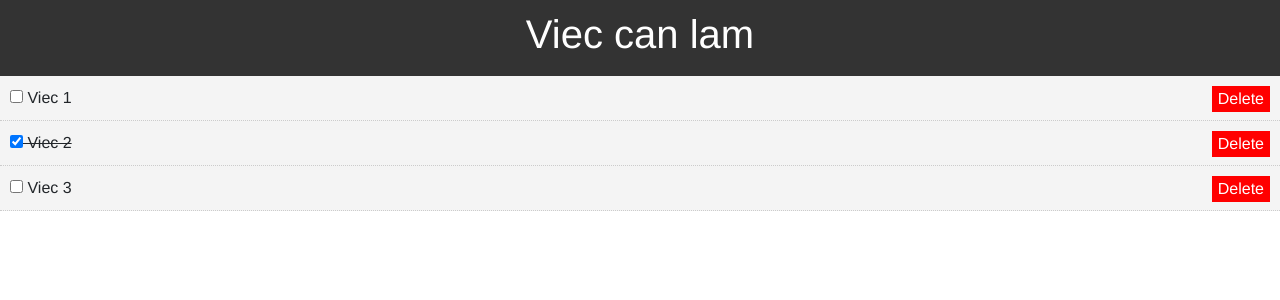
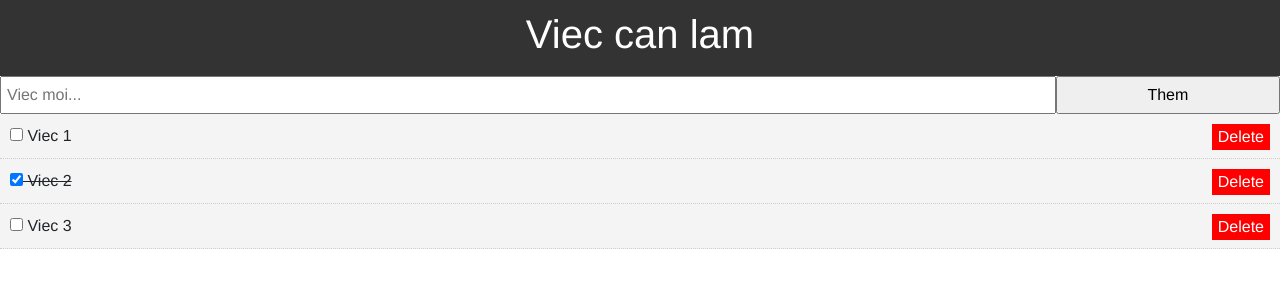
Before and after one commit to tranvuquang/vue3-basic, a Vue app: page / in a window 1280 px wide. Shown: the top 300 px of the page. Built offline with nearby package versions, Linux system fonts and the light colour scheme.

Commit message:
br04-form-input

```diff
--- a/package.json
+++ b/package.json
@@ -9,6 +9,7 @@
   },
   "dependencies": {
     "core-js": "^3.8.3",
+    "uuid": "^9.0.0",
     "vue": "^3.2.13"
   },
   "devDependencies": {
--- /dev/null
+++ b/src/components/AddTodo.vue
@@ -0,0 +1,46 @@
+<template>
+  <form @submit="addItem">
+    <input type="text" placeholder="Viec moi..." v-model="title" />
+    <input type="submit" value="Them" class="add-btn" />
+  </form>
+</template>
+
+<script>
+import { ref } from "vue";
+import { v4 as uuidv4 } from "uuid";
+export default {
+  name: "AddTodo",
+  setup(props, context) {
+    const title = ref("");
+    const addItem = (event) => {
+      event.preventDefault();
+      const newItem = {
+        id: uuidv4(),
+        title: title.value,
+        completed: false,
+      };
+      context.emit("add-todo", newItem);
+      title.value = "";
+    };
+    return {
+      title,
+      addItem,
+    };
+  },
+};
+</script>
+
+<style scoped>
+form {
+  display: flex;
+}
+
+input[type="text"] {
+  flex: 10;
+  padding: 5px;
+}
+
+input[type="submit"] {
+  flex: 2;
+}
+</style>
--- a/src/components/Todos.vue
+++ b/src/components/Todos.vue
@@ -1,4 +1,5 @@
 <template>
+  <AddTodo @add-todo="addTodo" />
   <TodoItem
     v-for="todo in todos"
     v-bind:key="todo.id"
@@ -11,12 +12,14 @@
 <script>
 import { ref } from "vue";
 import TodoItem from "./TodoItem.vue";
+import AddTodo from "./AddTodo.vue";
 
 export default {
   // eslint-disable-next-line vue/multi-word-component-names
   name: "Todos",
   components: {
     TodoItem,
+    AddTodo,
   },
   setup() {
     const todos = ref([
@@ -51,10 +54,15 @@
         return todo.id !== id;
       });
     };
+
+    const addTodo = (newTodo) => {
+      todos.value.push(newTodo);
+    };
     return {
       todos,
       markComplete,
       deleteTodo,
+      addTodo,
     };
   },
 };
```
Also changed, not shown: 1 other file (tests, documents, lock files or other folders).
